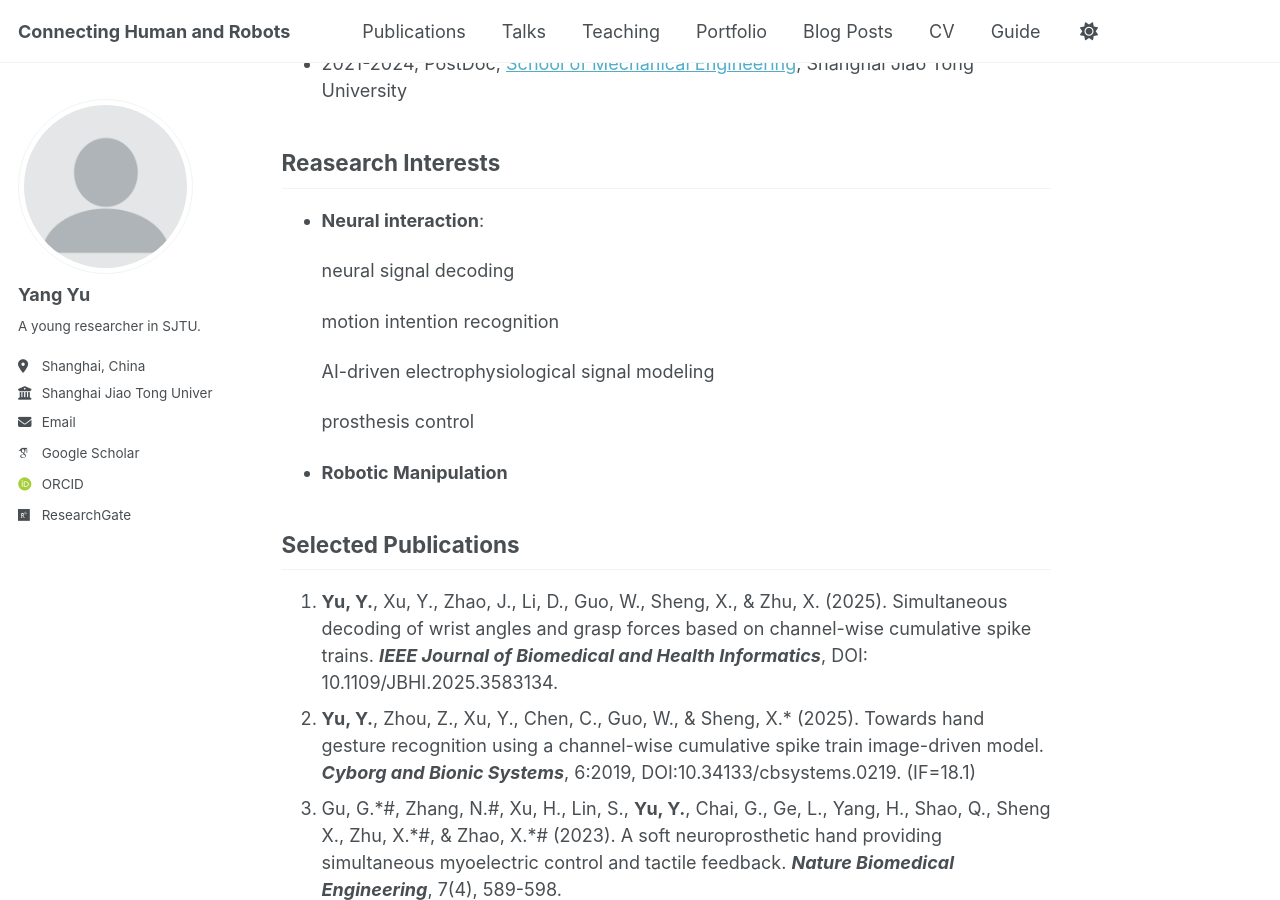
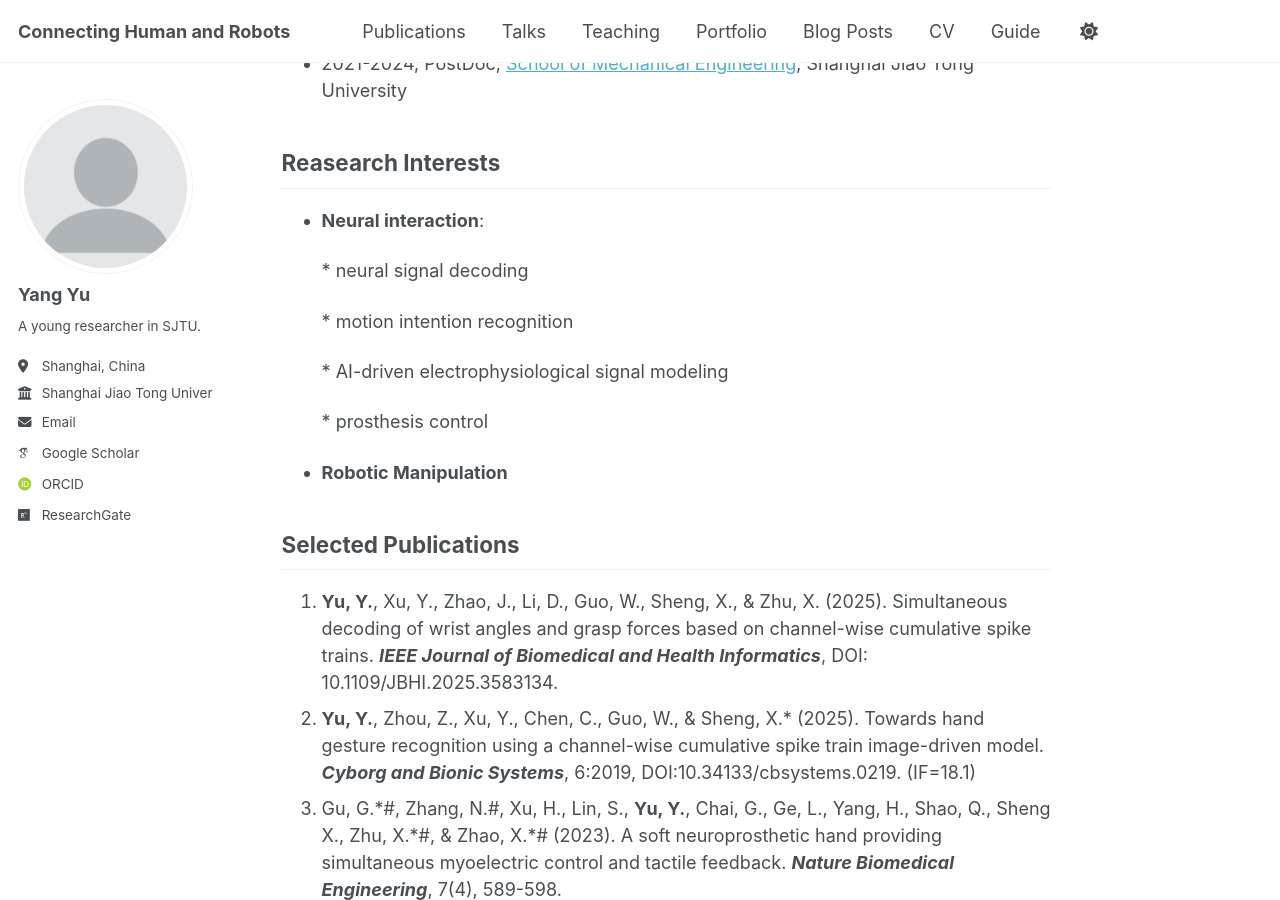
Before and after one commit to Yu-SJTUMRI/Yu-SJTUMRI.github.io, a Jekyll site: the page built from _pages/about.md, in a window 1280 px wide and 900 px high, scrolled down 900 px. Built offline with Jekyll 4.4.1, drawn with Linux system fonts in a browser that asks for light colours; some web fonts are replaced; a script that is not in the unit is left out.

```diff
--- a/_pages/about.md
+++ b/_pages/about.md
@@ -26,13 +26,13 @@ Reasearch Interests
 ------
 - **Neural interaction**:
 
-   neural signal decoding
+   \* neural signal decoding
 
-   motion intention recognition
+   \* motion intention recognition
 
-   AI-driven electrophysiological signal modeling
+   \* AI-driven electrophysiological signal modeling
 
-   prosthesis control
+   \* prosthesis control
 
 - **Robotic Manipulation**
 
```
